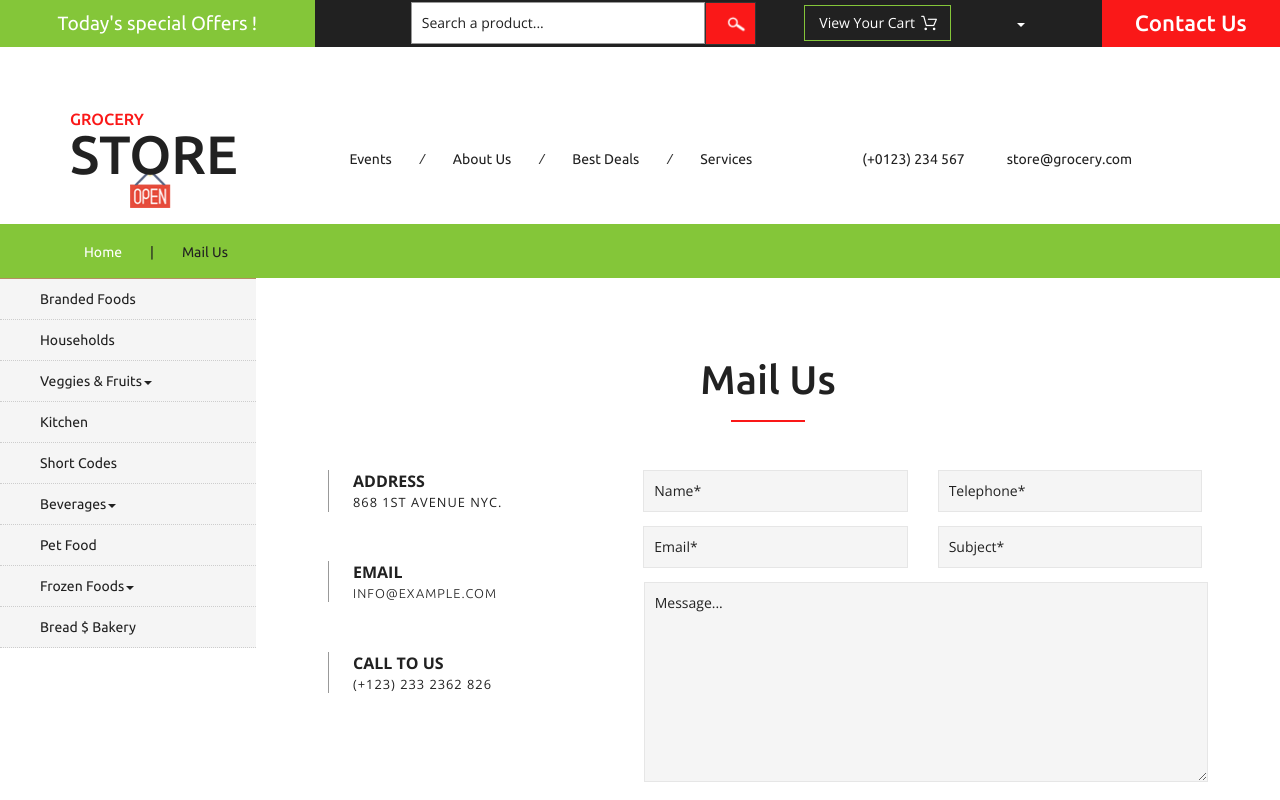
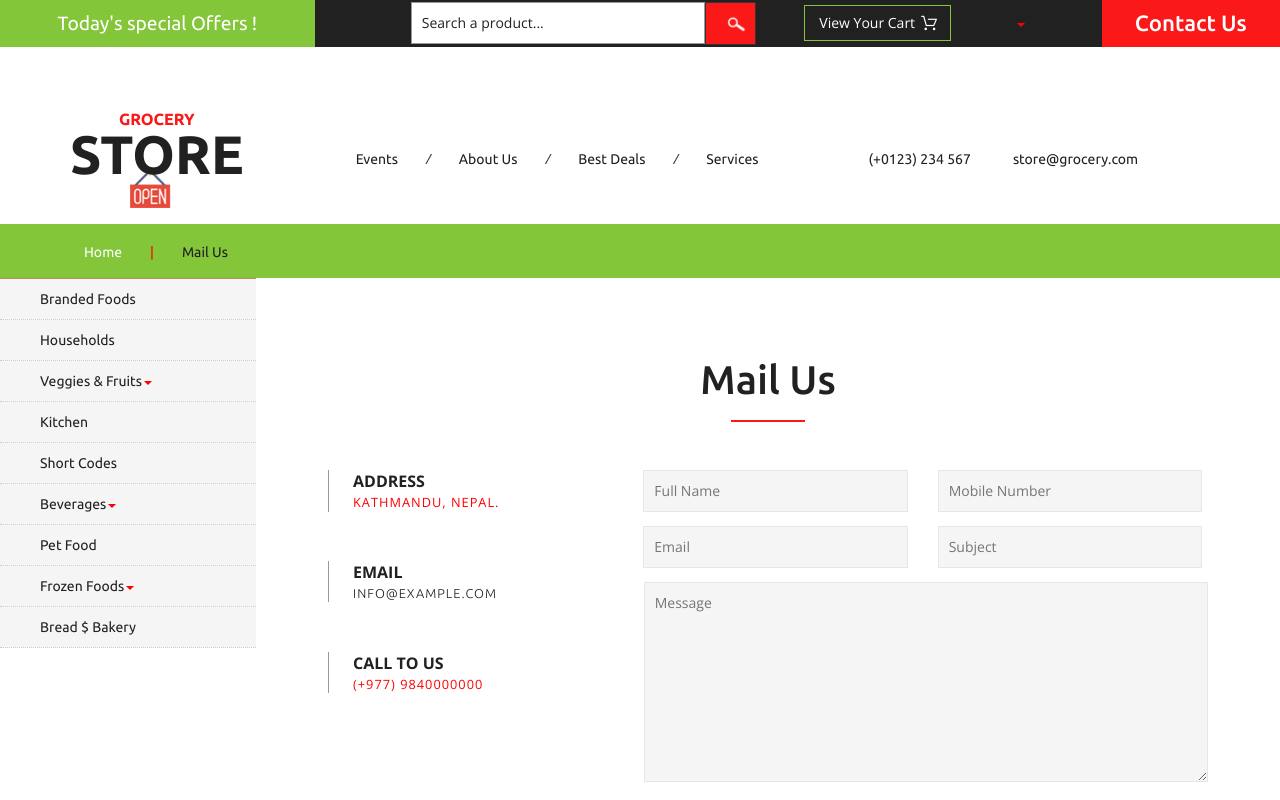
Before and after one commit to nabaraj77/grocery-store, a React (Create React App) app: page /mailTo in a window 1280 px wide. Shown: the top 800 px of the page. Built offline with nearby package versions, Linux system fonts and the light colour scheme; some icons are missing.

Commit message:
Mail Form completed

```diff
--- a/package.json
+++ b/package.json
@@ -9,6 +9,7 @@
     "jquery": "^3.6.1",
     "react": "^18.2.0",
     "react-dom": "^18.2.0",
+    "react-hook-form": "^7.38.0",
     "react-router-dom": "^6.4.2",
     "react-scripts": "5.0.1",
     "web-vitals": "^2.1.4"
--- /dev/null
+++ b/src/components/Error.css
@@ -0,0 +1,16 @@
+h1 {
+  text-align: center;
+  font-weight: bolder;
+}
+
+.btn {
+  margin-top: 3rem;
+  margin-bottom: 2rem;
+  display: flex;
+  justify-content: center;
+  align-items: center;
+}
+button {
+  border-radius: 10px;
+  height: 40px;
+}
--- /dev/null
+++ b/src/components/Error.js
@@ -0,0 +1,20 @@
+import React from "react";
+import { useNavigate } from "react-router-dom";
+import "./Error.css";
+
+const Error = () => {
+  const navigate = useNavigate();
+  const backToHomePage = () => {
+    navigate("/");
+  };
+  return (
+    <div>
+      <h1>OOPS!! 404- Page not Found.</h1>
+      <div className="btn">
+        <button onClick={backToHomePage}>Back to Home Page</button>
+      </div>
+    </div>
+  );
+};
+
+export default Error;
--- /dev/null
+++ b/src/components/Mail.css
@@ -0,0 +1,3 @@
+span {
+  color: red;
+}
--- a/src/components/Mail.js
+++ b/src/components/Mail.js
@@ -1,8 +1,27 @@
 import React from "react";
 import Navbarleft from "./mainPage/Navbarleft";
 import { Link } from "react-router-dom";
+import { useForm } from "react-hook-form";
+import "./Mail.css";
 
 function Mail() {
+  const {
+    register,
+    handleSubmit,
+    watch,
+    resetField,
+    formState: { errors },
+  } = useForm({
+    mode: "onTouched",
+  });
+  const onSubmit = (data) => {
+    console.log(data);
+    resetField("fullName");
+    resetField("email");
+    resetField("mobileNo");
+    resetField("subject");
+    resetField("message");
+  };
   return (
     <>
       <div class="products-breadcrumb">
@@ -31,7 +50,7 @@ function Mail() {
                     <i class="fa fa-home" aria-hidden="true"></i>
                   </li>
                   <li>
-                    address<span>868 1st Avenue NYC.</span>
+                    address<span>Kathmandu, Nepal.</span>
                   </li>
                 </ul>
                 <ul>
@@ -50,57 +69,95 @@ function Mail() {
                     <i class="fa fa-phone" aria-hidden="true"></i>
                   </li>
                   <li>
-                    call to us<span>(+123) 233 2362 826</span>
+                    call to us<span>(+977) 9840000000</span>
                   </li>
                 </ul>
               </div>
               <div class="col-md-8 agileinfo_mail_grid_right">
-                <form action="#" method="post">
+                <form
+                  action="#"
+                  method="post"
+                  onSubmit={handleSubmit(onSubmit)}
+                >
                   <div class="col-md-6 wthree_contact_left_grid">
-                    <input
+                    {/* <input
                       type="text"
                       name="Name"
                       value="Name*"
                       onfocus="this.value = '';"
                       onblur="if (this.value == '') {this.value = 'Name*';}"
                       required=""
+                    /> */}
+                    <input
+                      {...register("fullName", {
+                        required: "Full Name is required",
+                      })}
+                      placeholder="Full Name"
+                      type="text"
                     />
+                    {errors.fullName && <span>*Full Name is required.</span>}
                     <input
+                      {...register("email", {
+                        required: "Email is required",
+                        pattern: {
+                          value: /[^@\s]+@[^@\s]+\.[^@\s]{3}/,
+                          message: "Enter a valid Email.",
+                        },
+                      })}
+                      placeholder="Email"
                       type="email"
-                      name="Email"
-                      value="Email*"
-                      onfocus="this.value = '';"
-                      onblur="if (this.value == '') {this.value = 'Email*';}"
-                      required=""
+                      defaultValue=""
                     />
+                    {errors.email?.type === "required" && (
+                      <span>*Email is required.</span>
+                    )}
+                    {errors.email?.type === "pattern" && (
+                      <span>*Enter a valid email.</span>
+                    )}
                   </div>
                   <div class="col-md-6 wthree_contact_left_grid">
                     <input
+                      {...register("mobileNo", {
+                        required: "Mobile Number is required",
+                        maxLength: {
+                          value: 10,
+                          message:
+                            "Mobile number must not be greater than 10 digits.",
+                        },
+                        minLength: {
+                          value: 10,
+                          message:
+                            "Mobile Number must not be less than 10 digits",
+                        },
+                      })}
+                      placeholder="Mobile Number"
+                      defaultValue=""
                       type="text"
-                      name="Telephone"
-                      value="Telephone*"
-                      onfocus="this.value = '';"
-                      onblur="if (this.value == '') {this.value = 'Telephone*';}"
-                      required=""
                     />
+                    {errors.mobileNo?.type === "required" && (
+                      <span>*Mobile No is required.</span>
+                    )}
+
+                    {errors.mobileNo?.type === "minLength" && (
+                      <span>*Mobile No is less than 10 digits.</span>
+                    )}
+                    {errors.mobileNo?.type === "maxLength" && (
+                      <span>*Mobile No is greater than 10 digits.</span>
+                    )}
+
                     <input
+                      {...register("subject", {})}
+                      placeholder="Subject"
                       type="text"
-                      name="Subject"
-                      value="Subject*"
-                      onfocus="this.value = '';"
-                      onblur="if (this.value == '') {this.value = 'Subject*';}"
-                      required=""
                     />
                   </div>
                   <div class="clearfix"> </div>
                   <textarea
-                    name="Message"
-                    onfocus="this.value = '';"
-                    onblur="if (this.value == '') {this.value = 'Message...';}"
-                    required=""
-                  >
-                    Message...
-                  </textarea>
+                    {...register("message", {})}
+                    placeholder="Message"
+                    defaultValue=""
+                  />
+
                   <input type="submit" value="Submit" />
                   <input type="reset" value="Clear" />
                 </form>
--- a/src/routes/Router.js
+++ b/src/routes/Router.js
@@ -15,6 +15,7 @@ import Drinks from "../../src/components/Drinks";
 import Pet from "../../src/components/Pet";
 import Frozen from "../../src/components/Frozen";
 import Bread from "../../src/components/Bread";
+import Error from "../../src/components/Error";
 
 const Router = () => {
   return (
@@ -35,6 +36,7 @@ const Router = () => {
         <Route path="pet" element={<Pet />} />
         <Route path="frozen" element={<Frozen />} />
         <Route path="bread" element={<Bread />} />
+        <Route path="*" element={<Error />} />
       </Routes>
     </>
   );
```
Also changed, not shown: 1 other file (tests, documents, lock files or other folders).
